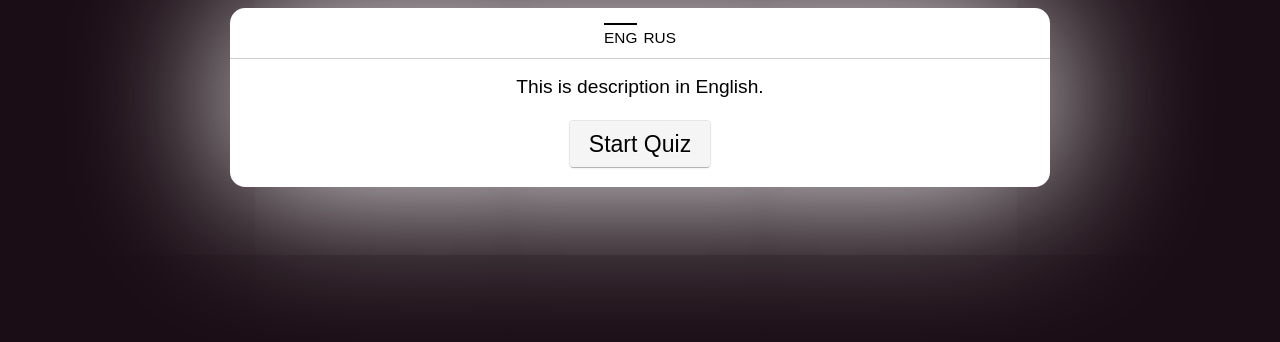
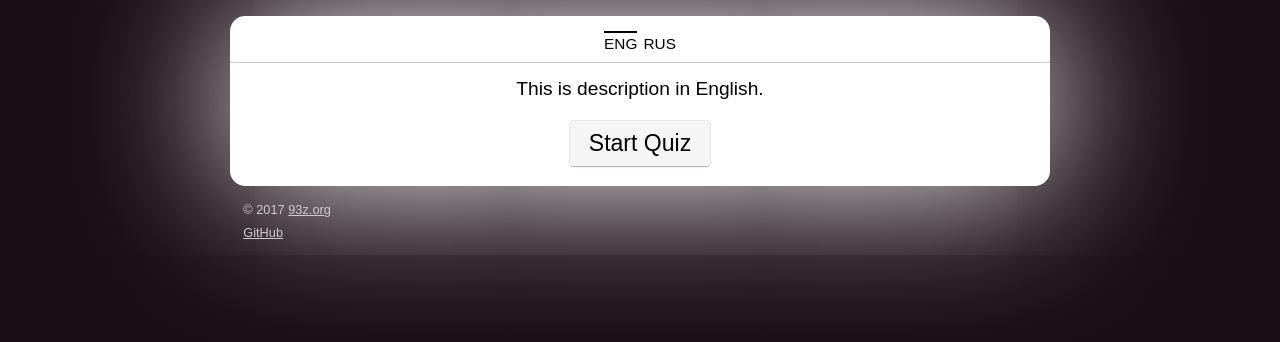
Before and after one commit to PavloKapyshin/rusk, a React (Create React App) app: page / in a window 1280 px wide. Shown: the top 342 px of the page. Built offline with nearby package versions, Linux system fonts and the light colour scheme.

Commit message:
Add copyrights & link to GitHub

```diff
--- a/src/App.css
+++ b/src/App.css
@@ -1,20 +1,27 @@
 html {
     padding: 0;
-    font: 120%/140% sans-serif;
 }
 
 body {
     margin: 0;
     padding: 0;
+    font-family: sans-serif;
+    line-height: 140%;
     background: #1b0d15;
     text-align: center;
 }
 
 
-.wrapper {
+.outer {
     width: 64%;
-    margin: .4em auto .8em;
+    margin: 1em auto;
     padding: 0;
+}
+
+.inner {
+    margin: 0;
+    padding: 0;
+    font-size: 120%;
     border-radius: .8em;
     background: #fff;
     box-shadow: 0 0 8em #fff;
@@ -103,3 +110,16 @@ body {
     border-bottom-color: #b3b3b3;
     box-shadow: inset 0 1px 0 rgba(255, 255, 255, 0.2), 0 1px 2px rgba(0, 0, 0, 0.05);
 }
+
+
+.footer {
+    margin: 1em 0;
+    padding: 0 1em;
+    font-size: 80%;
+    text-align: left;
+    list-style: none;
+}
+.footer,
+.footer a {
+    color: #ccc;
+}
--- a/src/App.js
+++ b/src/App.js
@@ -1,6 +1,7 @@
 import React, { Component } from "react";
 
 import Quiz from "./Quiz";
+import getYearsString from "./Years";
 
 import "./App.css";
 import questions from "./questions.json";
@@ -28,6 +29,31 @@ class LanguageChooser extends Component {
 }
 
 
+class Copyrights extends Component {
+    render() {
+        const isRu = this.props.language === "ru";
+
+        const yearsSep = isRu ? "—" : "–";
+        const years = getYearsString(
+            this.props.startYear, new Date().getFullYear(), yearsSep);
+
+        const link = <a href={this.props.url}>{this.props.name}</a>;
+
+        var first, sep, second;
+        if (isRu) {
+            first = link;
+            sep = ", ";
+            second = years;
+        } else {
+            first = years;
+            sep = " ";
+            second = link;
+        }
+        return <span>© {first}{sep}{second}</span>;
+    }
+}
+
+
 export default class App extends Component {
     constructor(props) {
         super(props);
@@ -40,15 +66,33 @@ export default class App extends Component {
     }
 
     render() {
+        const lang = this.state.language;
+        const strs = strings[lang];
         return (
-            <div className="wrapper">
-                <LanguageChooser
-                    languages={["en", "ru"]}
-                    reporter={this.handleLanguage}
-                    active={this.state.language} />
-                <Quiz
-                    questions={questions} askCount={2}
-                    strings={strings[this.state.language].quiz} />
+            <div className="outer">
+                <div className="inner">
+                    <LanguageChooser
+                        languages={["en", "ru"]}
+                        reporter={this.handleLanguage}
+                        active={lang} />
+                    <Quiz
+                        questions={questions} askCount={2}
+                        strings={strs.quiz} />
+                </div>
+                <ol className="footer">
+                    <li>
+                        <Copyrights
+                            startYear={2017}
+                            language={lang}
+                            name={strs.copyrightsName}
+                            url="http://93z.org" />
+                    </li>
+                    <li>
+                        <a href="https://github.com/PavloKapyshin/rusk">
+                            GitHub
+                        </a>
+                    </li>
+                </ol>
             </div>
         );
     }
--- /dev/null
+++ b/src/Years.js
@@ -0,0 +1,6 @@
+export default function getYearsString(startYear, endYear, separator) {
+    if (startYear === endYear) {
+        return startYear.toString();
+    }
+    return [startYear, endYear].join(separator);
+}
--- a/src/strings.json
+++ b/src/strings.json
@@ -17,7 +17,8 @@
           "report": "Ṅěẋṫ →"
         }
       }
-    }
+    },
+    "copyrightsName": "93ż.ǒṙġ"
   },
   "en": {
     "__language__": {"displayName": "ENG"},
@@ -37,7 +38,8 @@
           "report": "Next →"
         }
       }
-    }
+    },
+    "copyrightsName": "93z.org"
   },
   "ru": {
     "__language__": {"displayName": "RUS"},
@@ -57,6 +59,7 @@
           "report": "Далее →"
         }
       }
-    }
+    },
+    "copyrightsName": "93z.org"
   }
 }
```
Also changed, not shown: 1 other file (tests, documents, lock files or other folders).
